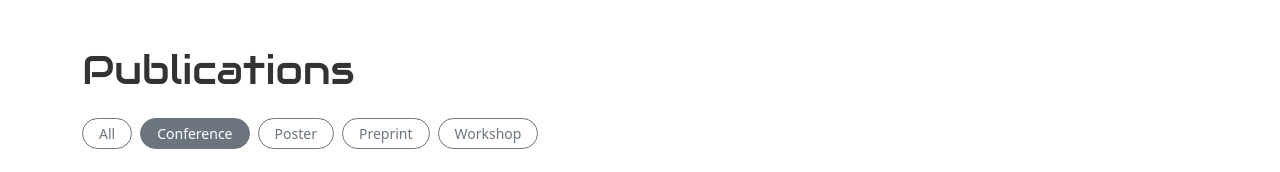
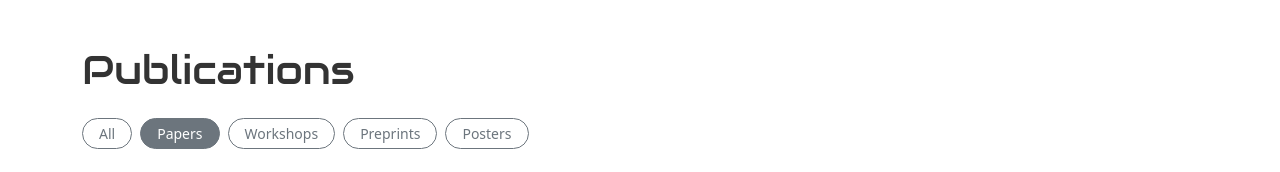
Before and after one commit to kunpai/my-website, a Next.js app: page / in a window 1280 px wide. Shown: the part 3203-3375 px from the top of the page. Built offline with nearby package versions, Linux system fonts and the light colour scheme.

Commit message:
feat(publications): add hash-based URL routing for publication categories

```diff
--- a/components/publication.js
+++ b/components/publication.js
@@ -263,6 +263,48 @@ function ResearchGraph({ activeFilter, onSelectFilter }) {
     );
 }
 
+const PREFERRED_TYPE_ORDER = ["All", "conference", "workshop", "preprint", "poster"];
+
+const TYPE_LABELS = {
+    "All": "All",
+    "conference": "Papers",
+    "workshop": "Workshops",
+    "preprint": "Preprints",
+    "poster": "Posters",
+};
+
+const TYPE_TO_HASH = {
+    "All": "all",
+    "conference": "papers",
+    "workshop": "workshops",
+    "preprint": "preprints",
+    "poster": "posters",
+};
+
+const HASH_TO_TYPE = {
+    "all": "All",
+    "papers": "conference",
+    "paper": "conference",
+    "conference": "conference",
+    "conferences": "conference",
+    "workshops": "workshop",
+    "workshop": "workshop",
+    "preprints": "preprint",
+    "preprint": "preprint",
+    "posters": "poster",
+    "poster": "poster",
+};
+
+const getTypeLabel = (type) => {
+    if (TYPE_LABELS[type]) return TYPE_LABELS[type];
+    return type.charAt(0).toUpperCase() + type.slice(1);
+};
+
+const getTypeHash = (type) => {
+    if (TYPE_TO_HASH[type]) return TYPE_TO_HASH[type];
+    return type.toLowerCase().replace(/\s+/g, '-');
+};
+
 // Main Publication Component
 export default function Publication({ searchQuery, hideGraph = false, defaultType = "All" }) {
     const name = process.env.CONFIG?.name || "Kunal Pai";
@@ -284,12 +326,46 @@ export default function Publication({ searchQuery, hideGraph = false, defaultTyp
         return () => window.removeEventListener('text-copied', handleCopied);
     }, []);
 
-    // Extract unique types, sort them alphabetically, and put "All" first
+    // Extract unique types, sort them by preferred order, and put "All" first
     const publicationTypes = useMemo(() => {
-        const types = publications.map(p => p.type);
-        const uniqueSortedTypes = [...new Set(types)].sort((a, b) => a.localeCompare(b));
-        return ["All", ...uniqueSortedTypes];
+        const types = [...new Set(publications.map(p => p.type))];
+        types.sort((a, b) => {
+            const idxA = PREFERRED_TYPE_ORDER.indexOf(a);
+            const idxB = PREFERRED_TYPE_ORDER.indexOf(b);
+            if (idxA !== -1 && idxB !== -1) return idxA - idxB;
+            if (idxA !== -1) return -1;
+            if (idxB !== -1) return 1;
+            return a.localeCompare(b);
+        });
+        return ["All", ...types];
     }, []);
+
+    const handleTypeSelect = (type) => {
+        setSelectedType(type);
+        setActiveFilter(null);
+        if (typeof window !== 'undefined') {
+            const hash = getTypeHash(type);
+            if (window.location.hash !== `#${hash}`) {
+                window.history.pushState(null, '', `#${hash}`);
+            }
+        }
+    };
+
+    const handleViewModeChange = (mode) => {
+        setViewMode(mode);
+        if (typeof window !== 'undefined') {
+            if (mode === "graph") {
+                if (window.location.hash !== '#graph') {
+                    window.history.pushState(null, '', '#graph');
+                }
+            } else {
+                const hash = getTypeHash(selectedType);
+                if (window.location.hash !== `#${hash}`) {
+                    window.history.pushState(null, '', `#${hash}`);
+                }
+            }
+        }
+    };
 
     const handleSelectFilter = (filter) => {
         setSelectedType("All"); // Reset type filter when tag/keyword is clicked
@@ -299,7 +375,67 @@ export default function Publication({ searchQuery, hideGraph = false, defaultTyp
     const clearFilters = () => {
         setActiveFilter(null);
         setSelectedType("All");
+        if (typeof window !== 'undefined') {
+            if (window.location.hash !== '#all') {
+                window.history.pushState(null, '', '#all');
+            }
+        }
     };
+
+    // Synchronize selectedType with URL hash (#all, #workshops, #papers, etc.)
+    useEffect(() => {
+        const onHashChange = () => {
+            if (typeof window === 'undefined') return;
+            const rawHash = window.location.hash ? window.location.hash.replace(/^#/, '').toLowerCase() : '';
+            if (rawHash === 'graph') {
+                if (!hideGraph) {
+                    setViewMode('graph');
+                }
+                return;
+            }
+
+            if (rawHash && HASH_TO_TYPE[rawHash]) {
+                const matchedType = HASH_TO_TYPE[rawHash];
+                setSelectedType(matchedType);
+                setActiveFilter(null);
+                if (!hideGraph) {
+                    setViewMode('compact');
+                }
+            } else if (!rawHash) {
+                setSelectedType(defaultType);
+                setActiveFilter(null);
+                if (!hideGraph) {
+                    setViewMode('graph');
+                }
+            }
+        };
+
+        // Check on initial load if hash is present
+        if (typeof window !== 'undefined' && window.location.hash) {
+            const rawHash = window.location.hash.replace(/^#/, '').toLowerCase();
+            if (rawHash === 'graph') {
+                if (!hideGraph) setViewMode('graph');
+            } else if (HASH_TO_TYPE[rawHash]) {
+                setSelectedType(HASH_TO_TYPE[rawHash]);
+                setActiveFilter(null);
+                if (!hideGraph) setViewMode('compact');
+                setTimeout(() => {
+                    const pubElement = document.getElementById('publications');
+                    if (pubElement) {
+                        pubElement.scrollIntoView({ behavior: 'smooth' });
+                    }
+                }, 250);
+            }
+        }
+
+        window.addEventListener('hashchange', onHashChange);
+        window.addEventListener('popstate', onHashChange);
+
+        return () => {
+            window.removeEventListener('hashchange', onHashChange);
+            window.removeEventListener('popstate', onHashChange);
+        };
+    }, [defaultType, hideGraph]);
 
     const filteredPublications = useMemo(() => {
         let filtered = publications;
@@ -365,6 +501,18 @@ export default function Publication({ searchQuery, hideGraph = false, defaultTyp
 
     return (
         <div className="publications-container">
+            {/* Hidden anchor targets for native deep linking */}
+            <div id="all" className="pub-hash-anchor" />
+            <div id="papers" className="pub-hash-anchor" />
+            <div id="conference" className="pub-hash-anchor" />
+            <div id="conferences" className="pub-hash-anchor" />
+            <div id="workshops" className="pub-hash-anchor" />
+            <div id="workshop" className="pub-hash-anchor" />
+            <div id="preprints" className="pub-hash-anchor" />
+            <div id="preprint" className="pub-hash-anchor" />
+            <div id="posters" className="pub-hash-anchor" />
+            <div id="poster" className="pub-hash-anchor" />
+
             {/* Title section */}
             <Row className="align-items-center mb-4">
                 <Col>
@@ -379,7 +527,7 @@ export default function Publication({ searchQuery, hideGraph = false, defaultTyp
                         <Button
                             variant={viewMode === "graph" ? "secondary" : "outline-secondary"}
                             size="sm"
-                            onClick={() => setViewMode("graph")}
+                            onClick={() => handleViewModeChange("graph")}
                             className="viz-nav-btn"
                         >
                             Topic Graph
@@ -387,7 +535,7 @@ export default function Publication({ searchQuery, hideGraph = false, defaultTyp
                         <Button
                             variant={viewMode === "compact" ? "secondary" : "outline-secondary"}
                             size="sm"
-                            onClick={() => setViewMode("compact")}
+                            onClick={() => handleViewModeChange("compact")}
                             className="viz-nav-btn"
                         >
                             Standard Feed
@@ -412,6 +560,7 @@ export default function Publication({ searchQuery, hideGraph = false, defaultTyp
                                 bg="secondary"
                                 className="active-filter-badge"
                                 onClick={clearFilters}
+                                style={{ cursor: "pointer" }}
                             >
                                 Active Filter: <strong>{activeFilter.name}</strong>
                                 <i className="bi bi-x-circle ms-2"></i> (Clear)
@@ -425,14 +574,13 @@ export default function Publication({ searchQuery, hideGraph = false, defaultTyp
                                         key={index}
                                         variant={selectedType === type ? "secondary" : "outline-secondary"}
                                         size="sm"
-                                        onClick={() => setSelectedType(type)}
+                                        onClick={() => handleTypeSelect(type)}
                                         style={{
-                                            textTransform: "capitalize",
                                             borderRadius: "20px",
                                             padding: "0.25rem 1rem"
                                         }}
                                     >
-                                        {type}
+                                        {getTypeLabel(type)}
                                     </Button>
                                 ))}
                             </div>
--- a/styles/globals.css
+++ b/styles/globals.css
@@ -766,3 +766,19 @@ html[data-bs-theme="dark"] .word-cloud-tag:hover {
   fill: #fbbf24 !important;
   filter: drop-shadow(0 0 8px rgba(251, 191, 36, 0.7));
 }
+
+/* Publication hash anchors & scroll margin */
+#publications,
+.pub-hash-anchor {
+  scroll-margin-top: 85px;
+}
+
+.pub-hash-anchor {
+  position: relative;
+  top: -85px;
+  display: block;
+  visibility: hidden;
+  height: 0;
+  margin: 0;
+  padding: 0;
+}
```
Also changed, not shown: pages/publications/index.js (+5 -4 lines).
